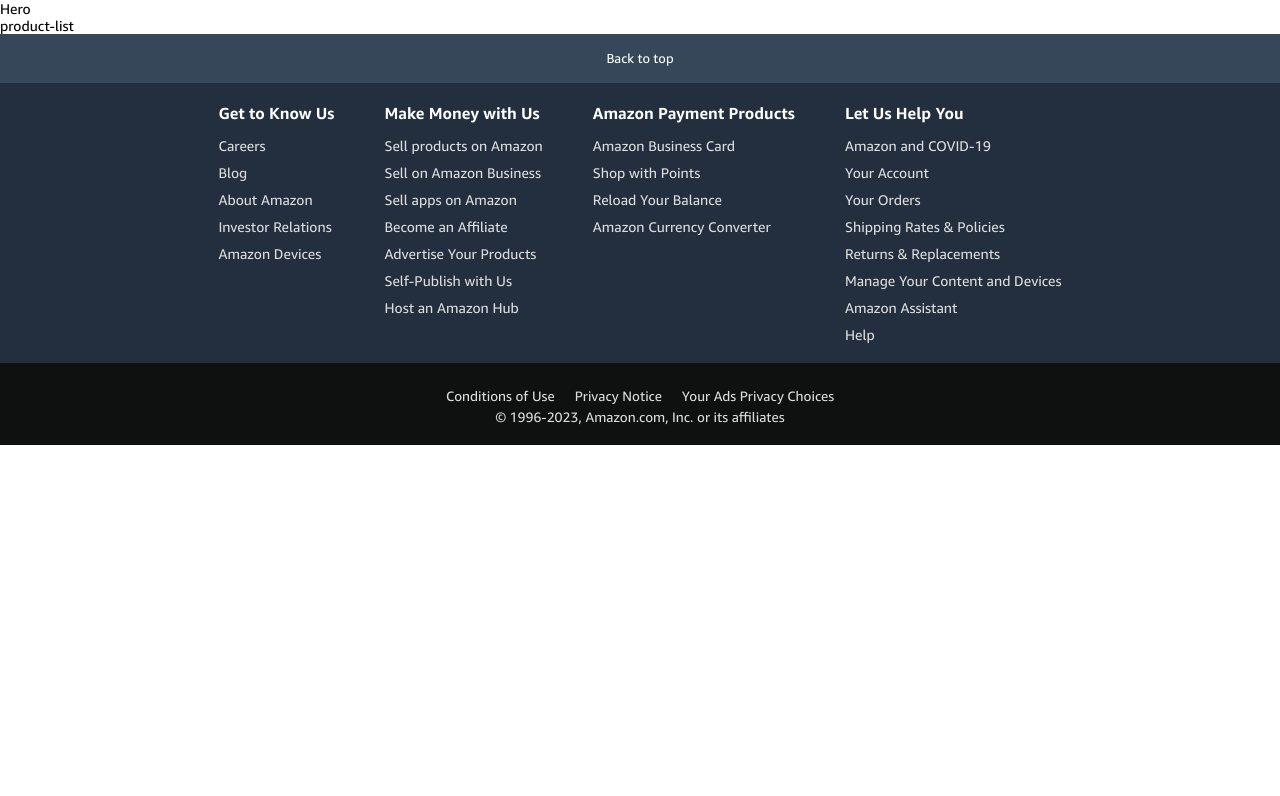
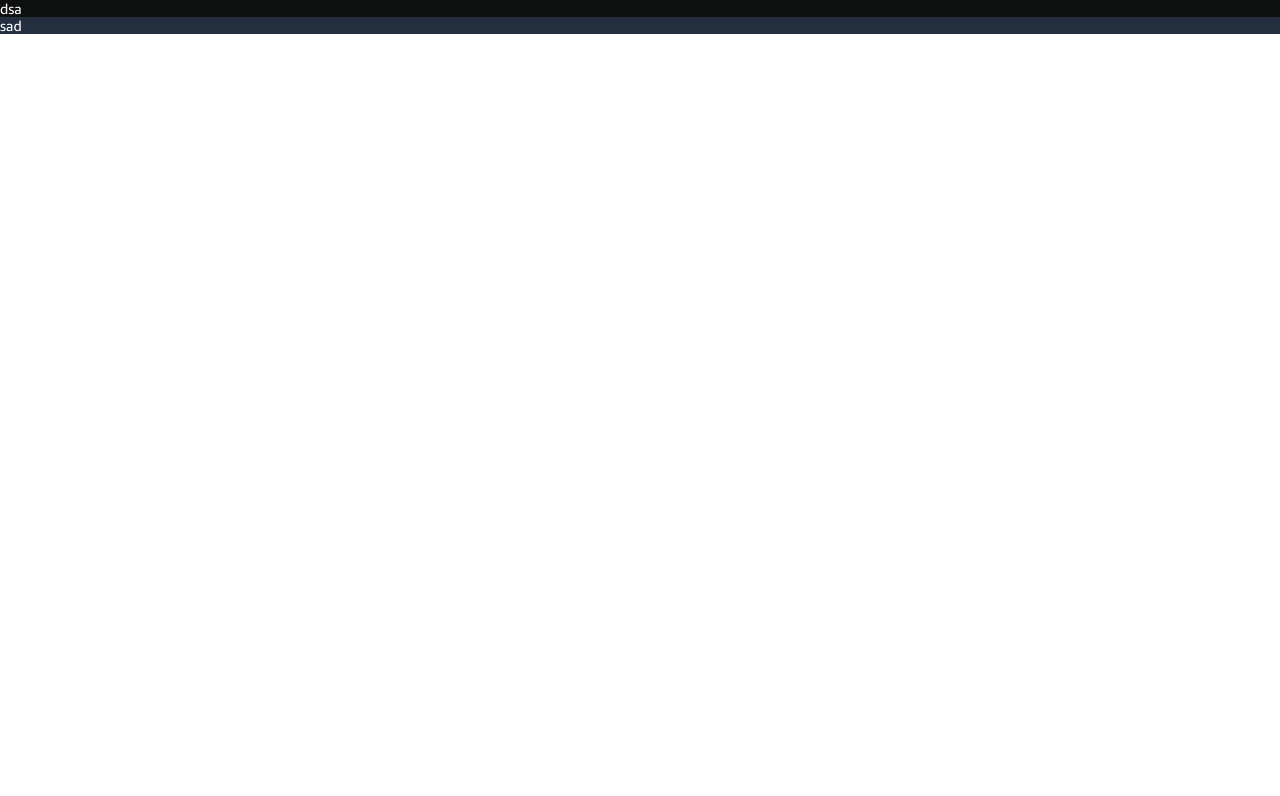
Before and after one commit to dav100ide-red/amazon-clone, a Next.js app: page / in a window 1280 px wide. Shown: the top 796 px of the page. Built offline with nearby package versions, Linux system fonts and the light colour scheme.

Commit message:
add header top andbottom

```diff
--- a/src/app/styles/root.css
+++ b/src/app/styles/root.css
@@ -10,4 +10,5 @@
     --secondary: #146eb4;
 
     --white: #fff;
+    --gray-100: #ddd;
 }
--- a/src/components/footer/footer.module.css
+++ b/src/components/footer/footer.module.css
@@ -35,7 +35,7 @@
         }
 
         .footer_links a {
-            color: #dddddd;
+            color: var(--gray-100);
             text-decoration: none;
             margin: 5px 10px;
         }
@@ -49,7 +49,7 @@
         }
 
         .footer_copywright p {
-            color: #dddddd;
+            color: var(--gray-100);
         }
     }
 }
--- a/src/components/header/header.module.css
+++ b/src/components/header/header.module.css
@@ -1,4 +1,12 @@
 .header {
     background-color: var(--primary);
     color: var(--white);
+    margin-bottom: 95vh; /* temp for dev ui*/
+    .header__top {
+        background-color: var(--primary);
+    }
+
+    .header__bottom {
+        background-color: var(--primary-300);
+    }
 }
--- a/src/components/header/header.tsx
+++ b/src/components/header/header.tsx
@@ -1,4 +1,9 @@
 import style from "./header.module.css";
 export default function Header() {
-    return <header className={style.header}></header>;
+    return (
+        <header className={style.header}>
+            <div className={style.header__top}>dsa</div>
+            <div className={style.header__bottom}>sad</div>
+        </header>
+    );
 }
```
